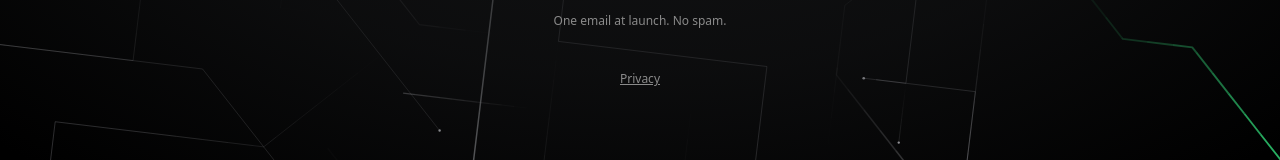
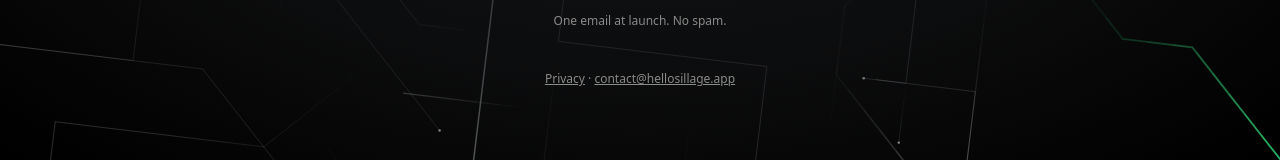
Before and after one commit to HelloSillage/hellosillage-site, a plain HTML site: page index.html in a window 1280 px wide. Shown: the part 590-750 px from the top of the page. Drawn offline with Linux system fonts and the light colour scheme.

Commit message:
add email

```diff
--- a/index.html
+++ b/index.html
@@ -240,7 +240,8 @@
     <p class="msg" id="msg" role="status" aria-live="polite"></p>
     <p class="note" id="note"></p>
   </main>
-  <footer><a id="priv" href="privacy.html"></a></footer>
+  <footer><a id="priv" href="privacy.html"></a> · <a id="contact"
+      href="mailto:contact@hellosillage.app">contact@hellosillage.app</a></footer>
   <script>
     // Adresse du service qui enregistre les e-mails (Cloudflare, indépendant de l'application).
     var ENDPOINT = "https://sillage-waitlist.sillagetest84.workers.dev/";
```
